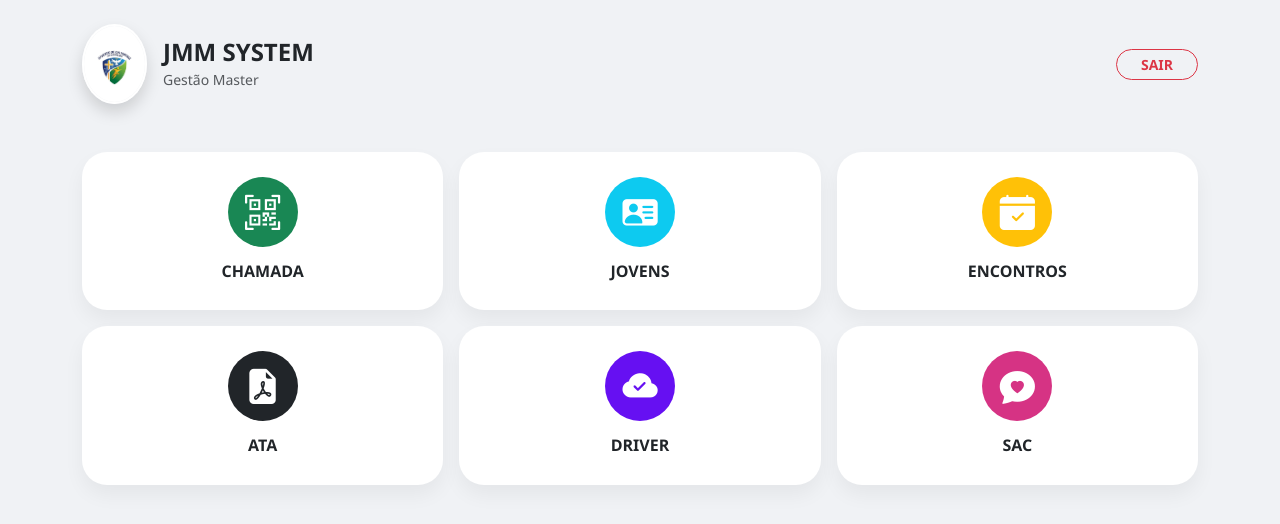
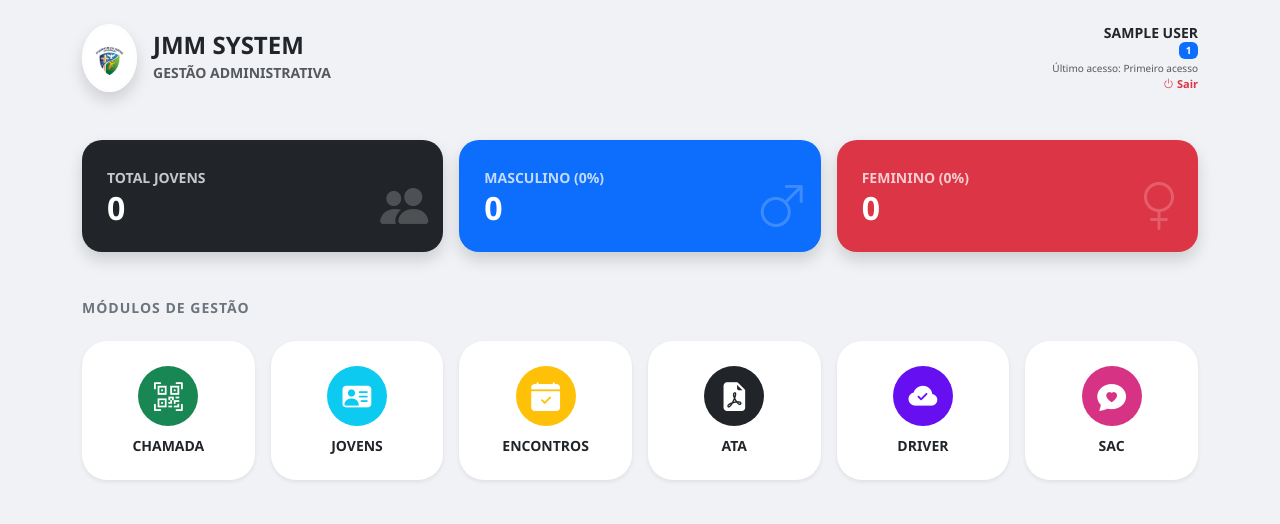
Before and after one commit to fckgw/jmmovimento, a PHP site: page /sistema_dashboard.php in a window 1280 px wide. Shown: the top 524 px of the page. Run offline with PHP 8.4, Linux system fonts and the light colour scheme; the visitor is signed in with stand-in values (Sample User, id 1); data that the repository does not hold is empty.

Commit message:
Adaptado o Menu Log´s
Foi ajustado nesse novo Layout a chamada para a Tela de Log´s somente para Administrator

```diff
--- a/sistema_dashboard.php
+++ b/sistema_dashboard.php
@@ -1,8 +1,35 @@
 <?php
+/**
+ * JMM SYSTEM - DASHBOARD PRINCIPAL
+ */
 require_once 'config.php';
-if (!isset($_SESSION['user_id'])) { header("Location: login.php"); exit; }
 
+// 1. SEGURANÇA
+if (!isset($_SESSION['user_id'])) {
+    header("Location: login.php");
+    exit;
+}
+
+$user_id    = $_SESSION['user_id'];
+$user_nome  = $_SESSION['user_nome'];
+$user_nivel = $_SESSION['nivel']; // Valor do banco: 'admin' ou 'membro'
+
+// --- 2. BUSCAR DADOS DO USUÁRIO (PERFIL E ÚLTIMO ACESSO) ---
+$stmt_user = $pdo->prepare("SELECT nivel, ultimo_acesso FROM usuarios WHERE id = ?");
+$stmt_user->execute([$user_id]);
+$dados_usuario = $stmt_user->fetch(PDO::FETCH_ASSOC);
+
+// Formatação da data brasileira
+$ultimo_acesso = ($dados_usuario['ultimo_acesso'])
+    ? date('d/m/Y H:i', strtotime($dados_usuario['ultimo_acesso']))
+    : 'Primeiro acesso';
+
+// --- 3. ESTATÍSTICAS ---
 $stats = $pdo->query("SELECT COUNT(*) as total, SUM(CASE WHEN sexo = 'Masculino' THEN 1 ELSE 0 END) as masc, SUM(CASE WHEN sexo = 'Feminino' THEN 1 ELSE 0 END) as fem FROM jovens")->fetch(PDO::FETCH_ASSOC);
+$total_base = $stats['total'] ?: 0;
+$perc_m = ($total_base > 0) ? round(($stats['masc'] / $total_base) * 100, 1) : 0;
+$perc_f = ($total_base > 0) ? round(($stats['fem'] / $total_base) * 100, 1) : 0;
+
 $enc_ativo = $pdo->query("SELECT tema, status FROM encontros WHERE ativo = 1 LIMIT 1")->fetch(PDO::FETCH_ASSOC);
 ?>
 <!DOCTYPE html>
@@ -16,48 +43,69 @@ $enc_ativo = $pdo->query("SELECT tema, status FROM encontros WHERE ativo = 1 LIM
     <style>
         body { background-color: #f0f2f5; font-family: 'Segoe UI', sans-serif; }
         .stat-card { border: none; border-radius: 20px; padding: 25px; color: white; position: relative; overflow: hidden; }
-        .stat-card i { position: absolute; right: 15px; bottom: 10px; font-size: 3.5rem; opacity: 0.2; }
+        .stat-card i { position: absolute; right: 15px; bottom: 10px; font-size: 3rem; opacity: 0.2; }
         .menu-card {
-            border: none; border-radius: 25px; transition: 0.3s;
-            background: #fff; text-align: center; padding: 25px 15px;
-            height: 100%; display: flex; flex-direction: column; align-items: center;
-            text-decoration: none; color: inherit; box-shadow: 0 10px 20px rgba(0,0,0,0.05);
+            border: none; border-radius: 25px; transition: 0.3s; background: #fff;
+            text-align: center; padding: 25px 15px; height: 100%; display: flex;
+            flex-direction: column; align-items: center; text-decoration: none;
+            color: inherit; box-shadow: 0 8px 20px rgba(0,0,0,0.05);
         }
-        .menu-card:hover { transform: translateY(-8px); box-shadow: 0 15px 30px rgba(0,0,0,0.1); border-bottom: 5px solid; }
-        .c-chamada:hover { border-color: #198754; }
-        .c-jovens:hover { border-color: #0dcaf0; }
-        .c-enc:hover { border-color: #ffc107; }
-        .c-ata:hover { border-color: #212529; }
-        .c-driver:hover { border-color: #6610f2; }
-        .c-sac:hover { border-color: #d63384; }
-        .icon-circle {
-            width: 70px; height: 70px; border-radius: 50%;
-            display: flex; align-items: center; justify-content: center;
-            font-size: 2.2rem; margin-bottom: 15px;
-        }
+        .menu-card:hover { transform: translateY(-5px); box-shadow: 0 12px 25px rgba(0,0,0,0.1); border-bottom: 4px solid #6c757d; }
+        .icon-circle { width: 60px; height: 60px; border-radius: 50%; display: flex; align-items: center; justify-content: center; font-size: 1.8rem; margin-bottom: 12px; }
     </style>
 </head>
 <body>
+
 <div class="container py-4">
-    <div class="d-flex justify-content-between align-items-center mb-5">
-        <div class="d-flex align-items-center">
-            <img src="Img/logo.jpg" width="65" class="rounded-circle shadow border border-2 border-white me-3">
-            <div><h4 class="fw-bold mb-0">JMM SYSTEM</h4><small class="text-muted">Gestão Master</small></div>
+
+    <!-- HEADER DIREITA / ESQUERDA -->
+    <div class="row align-items-center mb-5">
+        <div class="col-7 d-flex align-items-center">
+            <img src="Img/logo.jpg" width="55" class="rounded-circle shadow border border-2 border-white me-3">
+            <div>
+                <h4 class="fw-bold mb-0">JMM SYSTEM</h4>
+                <small class="text-muted fw-bold text-uppercase">Gestão Administrativa</small>
+            </div>
         </div>
-        <a href="logout.php" class="btn btn-outline-danger btn-sm px-4 rounded-pill fw-bold">SAIR</a>
+        <div class="col-5 text-end">
+            <div style="line-height: 1.1;">
+                <span class="d-block fw-bold text-dark small"><?= mb_strtoupper($user_nome) ?></span>
+                <span class="badge <?= ($user_nivel == 'admin') ? 'bg-danger' : 'bg-primary' ?> mb-1" style="font-size: 10px;"><?= strtoupper($user_nivel) ?></span>
+                <small class="d-block text-muted" style="font-size: 10px;">Último acesso: <?= $ultimo_acesso ?></small>
+                <a href="logout.php" class="text-danger fw-bold text-decoration-none" style="font-size: 11px;"><i class="bi bi-power"></i> Sair</a>
+            </div>
+        </div>
     </div>
 
-    <!-- MENU DE MÓDULOS -->
+    <!-- ESTATÍSTICAS -->
+    <div class="row g-3 mb-5">
+        <div class="col-md-4"><div class="stat-card bg-dark shadow"><small class="text-uppercase fw-bold opacity-75 small">Total Jovens</small><h2 class="fw-bold mb-0"><?=$total_base?></h2><i class="bi bi-people-fill"></i></div></div>
+        <div class="col-md-4"><div class="stat-card bg-primary shadow"><small class="text-uppercase fw-bold opacity-75 small">Masculino (<?=$perc_m?>%)</small><h2 class="fw-bold mb-0"><?=$stats['masc'] ?: 0?></h2><i class="bi bi-gender-male"></i></div></div>
+        <div class="col-md-4"><div class="stat-card bg-danger shadow"><small class="text-uppercase fw-bold opacity-75 small">Feminino (<?=$perc_f?>%)</small><h2 class="fw-bold mb-0"><?=$stats['fem'] ?: 0?></h2><i class="bi bi-gender-female"></i></div></div>
+    </div>
+
+    <!-- MÓDULOS -->
+    <h6 class="fw-bold mb-4 text-secondary text-uppercase small" style="letter-spacing: 1px;">Módulos de Gestão</h6>
     <div class="row g-3">
-        <div class="col-6 col-md-4"><a href="chamada.php" class="menu-card c-chamada"><div class="icon-circle bg-success text-white"><i class="bi bi-qr-code-scan"></i></div><h6 class="fw-bold mb-1">CHAMADA</h6></a></div>
-        <div class="col-6 col-md-4"><a href="jovens.php" class="menu-card c-jovens"><div class="icon-circle bg-info text-white"><i class="bi bi-person-vcard-fill"></i></div><h6 class="fw-bold mb-1">JOVENS</h6></a></div>
-        <div class="col-6 col-md-4"><a href="encontros.php" class="menu-card c-enc"><div class="icon-circle bg-warning text-white"><i class="bi bi-calendar-check-fill"></i></div><h6 class="fw-bold mb-1">ENCONTROS</h6></a></div>
-        <div class="col-6 col-md-4"><a href="ata.php" class="menu-card c-ata"><div class="icon-circle bg-dark text-white"><i class="bi bi-file-earmark-pdf-fill"></i></div><h6 class="fw-bold mb-1">ATA</h6></a></div>
-        <div class="col-6 col-md-4"><a href="drive.php" class="menu-card c-driver"><div class="icon-circle bg-primary text-white" style="background-color: #6610f2 !important;"><i class="bi bi-cloud-check-fill"></i></div><h6 class="fw-bold mb-1">DRIVER</h6></a></div>
+        <div class="col-6 col-md-3 col-lg-2"><a href="chamada.php" class="menu-card shadow-sm"><div class="icon-circle bg-success text-white"><i class="bi bi-qr-code-scan"></i></div><h6 class="fw-bold small mb-0">CHAMADA</h6></a></div>
+        <div class="col-6 col-md-3 col-lg-2"><a href="jovens.php" class="menu-card shadow-sm"><div class="icon-circle bg-info text-white"><i class="bi bi-person-vcard-fill"></i></div><h6 class="fw-bold small mb-0">JOVENS</h6></a></div>
+        <div class="col-6 col-md-3 col-lg-2"><a href="encontros.php" class="menu-card shadow-sm"><div class="icon-circle bg-warning text-white"><i class="bi bi-calendar-check-fill"></i></div><h6 class="fw-bold small mb-0">ENCONTROS</h6></a></div>
+        <div class="col-6 col-md-3 col-lg-2"><a href="ata.php" class="menu-card shadow-sm"><div class="icon-circle bg-dark text-white"><i class="bi bi-file-earmark-pdf-fill"></i></div><h6 class="fw-bold small mb-0">ATA</h6></a></div>
+        <div class="col-6 col-md-3 col-lg-2"><a href="drive.php" class="menu-card shadow-sm"><div class="icon-circle bg-primary text-white" style="background-color: #6610f2 !important;"><i class="bi bi-cloud-check-fill"></i></div><h6 class="fw-bold small mb-0">DRIVER</h6></a></div>
+        <div class="col-6 col-md-3 col-lg-2"><a href="sac.php" class="menu-card shadow-sm"><div class="icon-circle bg-danger text-white" style="background-color: #d63384 !important;"><i class="bi bi-chat-heart-fill"></i></div><h6 class="fw-bold small mb-0">SAC</h6></a></div>
 
-        <!-- NOVO BOTÃO SAC -->
-        <div class="col-6 col-md-4"><a href="sac.php" class="menu-card c-sac"><div class="icon-circle bg-danger text-white" style="background-color: #d63384 !important;"><i class="bi bi-chat-heart-fill"></i></div><h6 class="fw-bold mb-1">SAC</h6></a></div>
+        <!-- BOTÃO LOGS - VISÍVEL SOMENTE SE FOR ADMIN -->
+        <?php if($user_nivel == 'admin'): ?>
+        <div class="col-6 col-md-3 col-lg-2">
+            <a href="logs.php" class="menu-card shadow-sm">
+                <div class="icon-circle bg-secondary text-white"><i class="bi bi-journal-text"></i></div>
+                <h6 class="fw-bold small mb-0">LOGS</h6>
+            </a>
+        </div>
+        <?php endif; ?>
     </div>
+
 </div>
+<script src="https://cdn.jsdelivr.net/npm/bootstrap@5.3.0/dist/js/bootstrap.bundle.min.js"></script>
 </body>
 </html>
```
